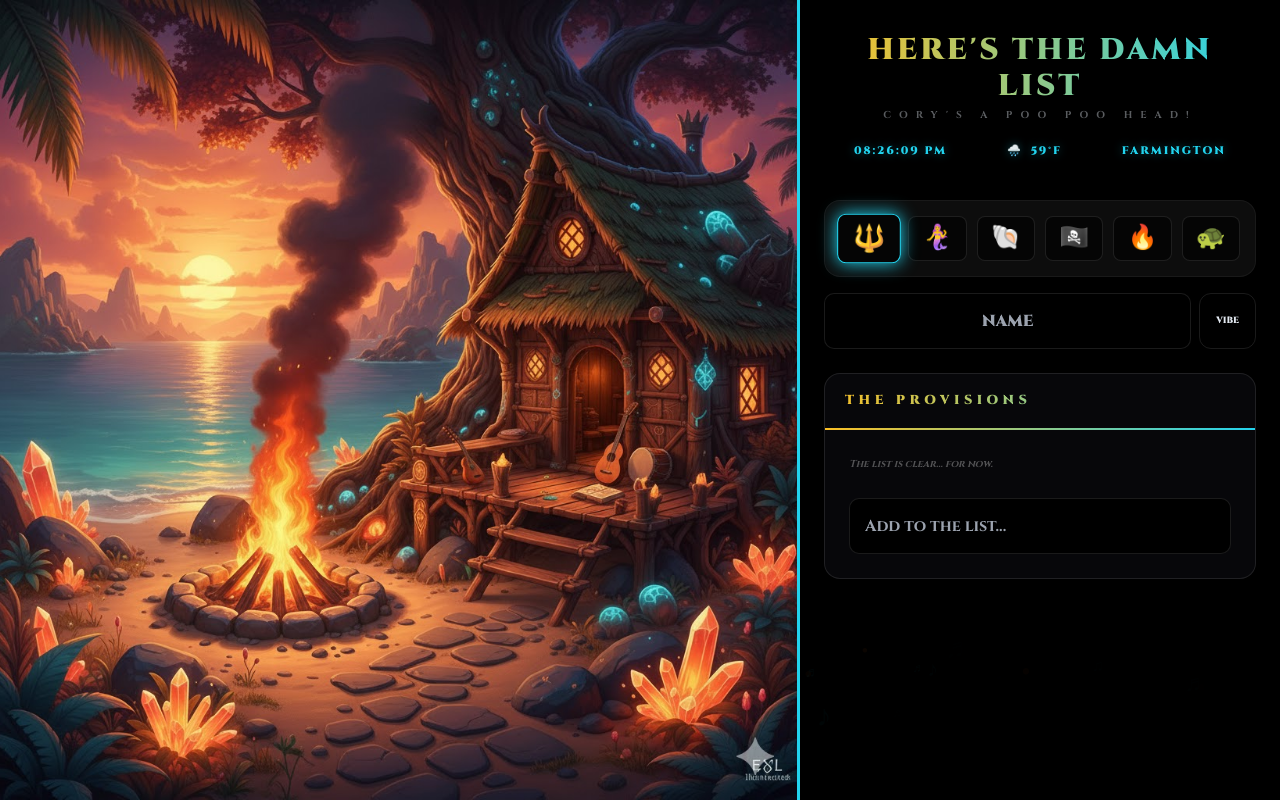
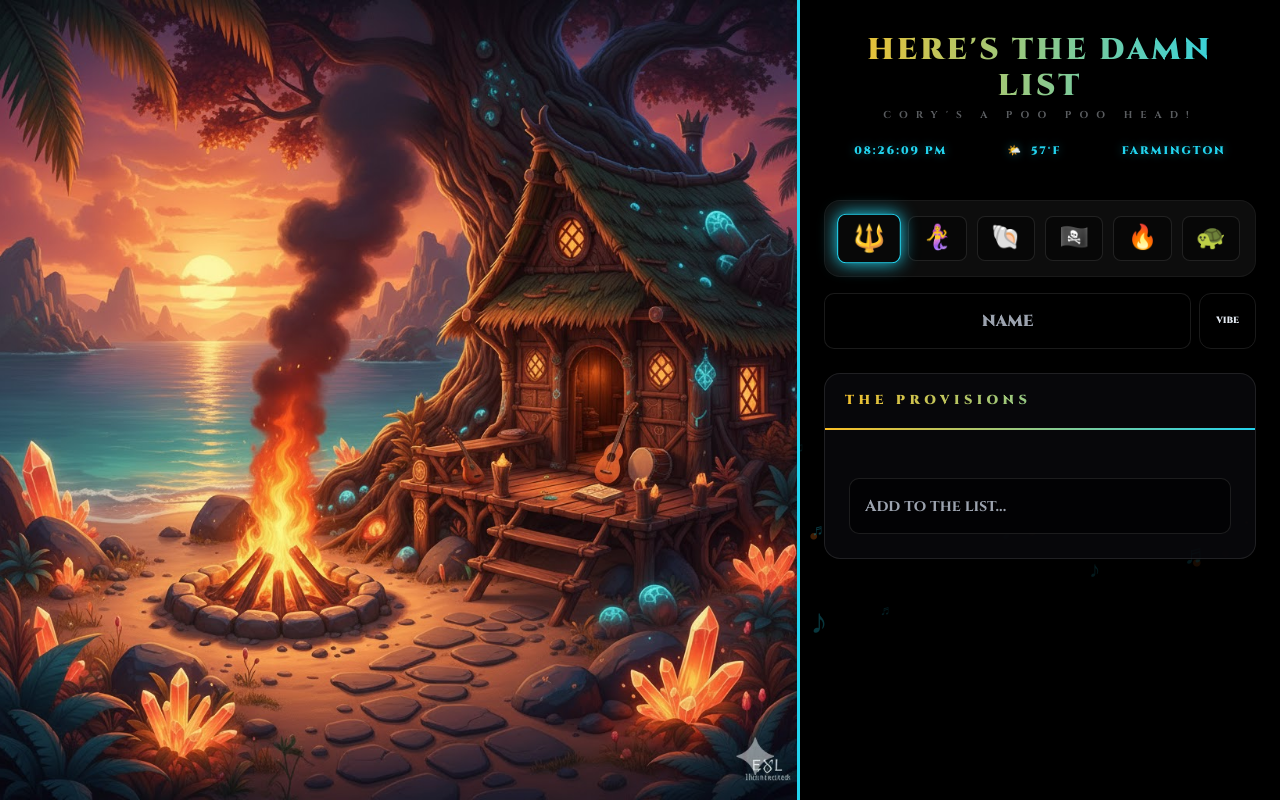
Before and after one commit to akasiamoon/family-hub, a plain HTML site: page index.html in a window 1280 px wide. Drawn offline with nearby package versions, Linux system fonts and the light colour scheme; no server answers.

Commit message:
Update index.html

```diff
--- a/index.html
+++ b/index.html
@@ -13,30 +13,31 @@
         [data-theme="purple"] { --sigil: #a855f7; }
         [data-theme="red"] { --sigil: #ef4444; }
 
+        /* CRITICAL: Body must be transparent to see canvas */
         body, html {
             margin: 0; padding: 0; width: 100%; height: 100%;
             background: #000; color: #e2e8f0; font-family: 'Cinzel', serif;
             overflow-x: hidden;
         }
 
-        /* ANIMATION CANVAS - FIXED TO BACKGROUND */
         #particle-canvas {
             position: fixed;
-            inset: 0;
-            z-index: 1;
+            top: 0; left: 0;
+            width: 100vw; height: 100vh;
+            z-index: 0; /* Behind everything */
             pointer-events: none;
+            background: #000; /* Particles draw on this */
         }
 
-        /* THE MASTER LAYOUT CONTAINER */
         .hub-container {
             display: flex;
             flex-direction: column;
             min-height: 100vh;
             position: relative;
-            z-index: 2;
+            z-index: 1; /* Above canvas */
+            background: transparent; /* Let particles show through */
         }
 
-        /* THE HERO IMAGE BLOCK */
         .hero-image {
             width: 100%;
             height: 40vh;
@@ -46,16 +47,15 @@
             position: relative;
         }
 
-        /* THE SIDEBAR / CONTENT AREA */
         .sidebar {
             position: relative;
             width: 100%;
             padding: 2rem 1.5rem;
-            background: linear-gradient(to bottom, rgba(0,0,0,0.8) 0%, rgba(0,0,0,0.95) 100%);
+            /* Subtle gradient so particles are still visible */
+            background: linear-gradient(to bottom, rgba(0,0,0,0.4) 0%, rgba(0,0,0,0.8) 100%);
             flex-grow: 1;
         }
 
-        /* DESKTOP RESTORATION */
         @media (min-width: 1024px) {
             .hub-container { flex-direction: row; height: 100vh; overflow: hidden; }
             .hero-image { width: 65%; height: 100vh; border-bottom: none; border-right: 3px solid var(--sigil); }
@@ -63,9 +63,20 @@
                 max-width: 480px;
                 height: 100vh;
                 overflow-y: auto;
-                background: linear-gradient(to right, rgba(0,0,0,0.8) 0%, rgba(0,0,0,1) 100%);
+                background: linear-gradient(to right, rgba(0,0,0,0.4) 0%, rgba(0,0,0,0.9) 100%);
                 scrollbar-width: none;
             }
+        }
+
+        /* BOXES - THINNER GLASS FOR MAX ANIMATION VISIBILITY */
+        .glass-module {
+            background: rgba(15, 15, 20, 0.5);
+            backdrop-filter: blur(20px);
+            border: 1px solid rgba(255, 255, 255, 0.1);
+            border-radius: 1rem;
+            margin-bottom: 2.5rem;
+            overflow: hidden;
+            transition: 0.3s ease;
         }
 
         .oracle-row {
@@ -83,21 +94,12 @@
             display: flex; justify-content: space-between; align-items: center;
         }
 
-        .glass-module {
-            background: rgba(10, 10, 15, 0.7); backdrop-filter: blur(40px);
-            border: 1px solid rgba(255, 255, 255, 0.1); border-radius: 1rem;
-            margin-bottom: 2.5rem; overflow: hidden; transition: 0.3s ease;
-        }
-        .glass-module:hover { border-color: var(--sigil); box-shadow: 0 0 30px rgba(34, 211, 238, 0.1); }
-
         .avatar-bar { display: grid; grid-template-columns: repeat(6, 1fr); gap: 10px; padding: 15px; }
-        .avatar-option { height: 45px; border-radius: 8px; border: 1px solid rgba(255,255,255,0.1); cursor: pointer; display: flex; align-items: center; justify-content: center; font-size: 24px; background: rgba(0,0,0,0.6); transition: 0.3s; }
+        .avatar-option { height: 45px; border-radius: 8px; border: 1px solid rgba(255,255,255,0.1); cursor: pointer; display: flex; align-items: center; justify-content: center; font-size: 24px; background: rgba(0,0,0,0.4); transition: 0.3s; }
         .avatar-option.active { border-color: var(--sigil); box-shadow: 0 0 15px var(--sigil); transform: scale(1.1); }
 
-        input { background: rgba(0,0,0,1) !important; border: 1px solid rgba(255, 255, 255, 0.1) !important; color: #fff !important; padding: 15px !important; border-radius: 10px; font-family: 'Inter', sans-serif; width: 100%; transition: 0.3s; }
-
-        .purge-btn { font-size: 8px; font-weight: 900; text-transform: uppercase; letter-spacing: 2px; color: #ef4444; cursor: pointer; opacity: 0.5; transition: 0.3s; }
-        .purge-btn:hover { opacity: 1; text-shadow: 0 0 10px #ef4444; }
+        input { background: rgba(0,0,0,0.6) !important; border: 1px solid rgba(255, 255, 255, 0.1) !important; color: #fff !important; padding: 15px !important; border-radius: 10px; font-family: 'Inter', sans-serif; width: 100%; transition: 0.3s; }
+        .purge-btn { font-size: 8px; font-weight: 900; text-transform: uppercase; letter-spacing: 2px; color: #ef4444; cursor: pointer; opacity: 0.7; }
 
         #themeMenu { display: none; grid-template-columns: repeat(3, 1fr); gap: 5px; padding: 10px; }
         .theme-dot { height: 15px; border-radius: 50%; border: 1px solid white; cursor: pointer; }
@@ -117,7 +119,7 @@
 
                 <div class="oracle-row">
                     <span id="clock">00:00:00</span>
-                    <div class="flex items-center gap-2"><span id="weatherIcon">🌧️</span> <span id="temp">59°F</span></div>
+                    <div class="flex items-center gap-2"><span id="weatherIcon">🌤️</span> <span id="temp">57°F</span></div>
                     <span>FARMINGTON</span>
                 </div>
 
@@ -181,12 +183,12 @@
 
         async function loadMarket() {
             const { data } = await _supabase.from('market_items').select('*').order('created_at', { ascending: true });
-            document.getElementById('marketList').innerHTML = data ? data.map(item => `<div class="flex justify-between border-b border-white/5 pb-2"><span>${item.text}</span><span class="text-red-900 font-bold cursor-pointer hover:text-white" onclick="deleteItem('${item.id}')">×</span></div>`).join('') : '<div class="opacity-30 italic text-[10px]">The list is clear... for now.</div>';
+            document.getElementById('marketList').innerHTML = data ? data.map(item => `<div class="flex justify-between border-b border-white/5 pb-2"><span>${item.text}</span><span class="text-red-900 font-bold cursor-pointer" onclick="deleteItem('${item.id}')">×</span></div>`).join('') : '';
         }
 
         async function deleteItem(id) { await _supabase.from('market_items').delete().eq('id', id); loadMarket(); }
 
-        /* RESTORED ANIMATION ENGINE */
+        /* BRIGHTER PARTICLE ENGINE */
         const canvas = document.getElementById('particle-canvas'), ctx = canvas.getContext('2d');
         let particles = [];
         function resize() { canvas.width = window.innerWidth; canvas.height = window.innerHeight; }
@@ -197,15 +199,15 @@
             init() {
                 this.x = Math.random() * canvas.width;
                 this.y = canvas.height + 50;
-                this.size = Math.random() * 20 + 10;
-                this.speed = Math.random() * 0.5 + 0.3;
-                this.opacity = Math.random() * 0.3;
+                this.size = Math.random() * 25 + 10;
+                this.speed = Math.random() * 1.0 + 0.5; // Slightly faster
+                this.opacity = Math.random() * 0.5 + 0.2; // Brighter
                 this.isEmber = Math.random() > 0.6;
                 this.char = this.isEmber ? '•' : ['♪', '♫', '♬'][Math.floor(Math.random()*3)];
             }
             update() {
                 this.y -= this.speed;
-                this.x += Math.sin(this.y / 50) * 0.5; // Adding a gentle sway
+                this.x += Math.sin(this.y / 40) * 0.8;
                 if (this.y < -50) this.init();
             }
             draw() {
@@ -216,7 +218,7 @@
                 ctx.globalAlpha = 1;
             }
         }
-        for (let i = 0; i < 40; i++) particles.push(new Particle());
+        for (let i = 0; i < 50; i++) particles.push(new Particle());
         function animate() {
             ctx.clearRect(0, 0, canvas.width, canvas.height);
             particles.forEach(p => { p.update(); p.draw(); });
```
